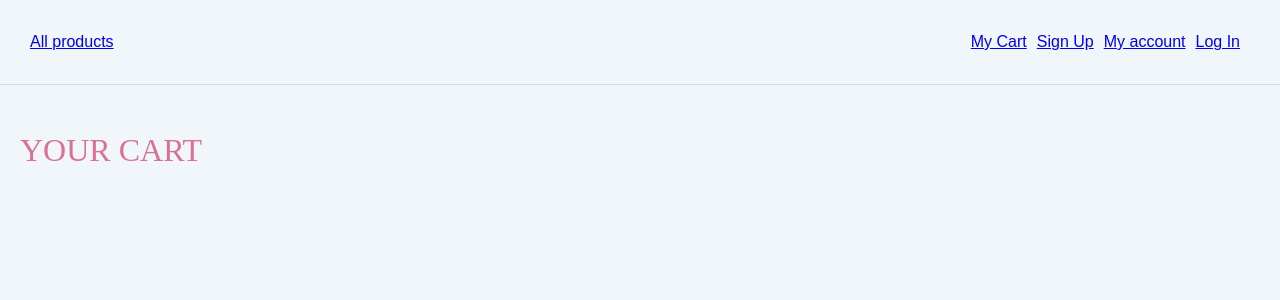
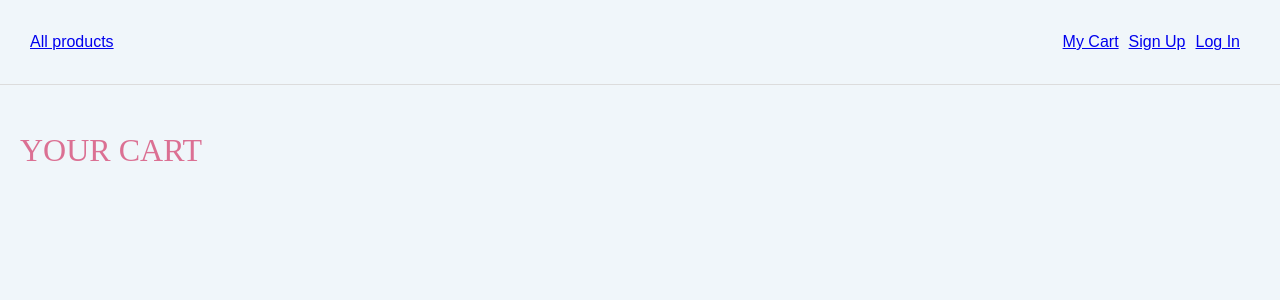
Before and after one commit to terjab/ecommerce-app, a React (Create React App) app: page /cart in a window 1280 px wide. Shown: the top 300 px of the page. Built offline with nearby package versions, Linux system fonts and the light colour scheme; a web font is replaced by a local one.

Commit message:
Show My account only to authenticated customer

```diff
--- a/src/components/Layout/index.js
+++ b/src/components/Layout/index.js
@@ -1,24 +1,8 @@
 import React, { Component } from 'react'
-import { Link } from 'react-router-dom'
-import styled from 'styled-components'
+import { Header, HeaderSection, StyledLink, Wrapper } from './styled'
+import { connect } from 'react-redux'
 
-const Wrapper = styled.div`
-  padding: 2rem;
-`
-
-const Header = styled.header`
-  padding: 3rem;
-  border-bottom: 0.1rem solid gainsboro;
-  display: flex;
-  justify-content: space-between;
-`
-const HeaderSection = styled.div``
-
-const StyledLink = styled(Link)`
-  margin-right: 1rem;
-`
-
-class Layout extends Component {
+class LayoutComponent extends Component {
   render() {
     return (
       <>
@@ -29,8 +13,16 @@ class Layout extends Component {
           <HeaderSection>
             <StyledLink to="/cart">My Cart</StyledLink>
             <StyledLink to="/signup">Sign Up</StyledLink>
-            <StyledLink to="/account">My account</StyledLink>
-            <StyledLink to="/login">Log In</StyledLink>
+            {this.props.isAutenthicated ? (
+              <StyledLink to="/account">My account</StyledLink>
+            ) : (
+              ''
+            )}
+            {this.props.isAutenthicated ? (
+              <StyledLink to="">Log out</StyledLink>
+            ) : (
+              <StyledLink to="/login">Log In</StyledLink>
+            )}
           </HeaderSection>
         </Header>
         <Wrapper>{this.props.children}</Wrapper>
@@ -39,4 +31,10 @@ class Layout extends Component {
   }
 }
 
+const mapStateToProps = state => ({
+  isAutenthicated: Object.keys(state.customer).length !== 0,
+})
+
+const Layout = connect(mapStateToProps)(LayoutComponent)
+
 export default Layout
--- /dev/null
+++ b/src/components/Layout/styled.js
@@ -0,0 +1,19 @@
+import { Link } from 'react-router-dom'
+import styled from 'styled-components'
+
+export const Wrapper = styled.div`
+  padding: 2rem;
+`
+
+export const Header = styled.header`
+  padding: 3rem;
+  border-bottom: 0.1rem solid gainsboro;
+  display: flex;
+  justify-content: space-between;
+`
+
+export const HeaderSection = styled.div``
+
+export const StyledLink = styled(Link)`
+  margin-right: 1rem;
+`
```
